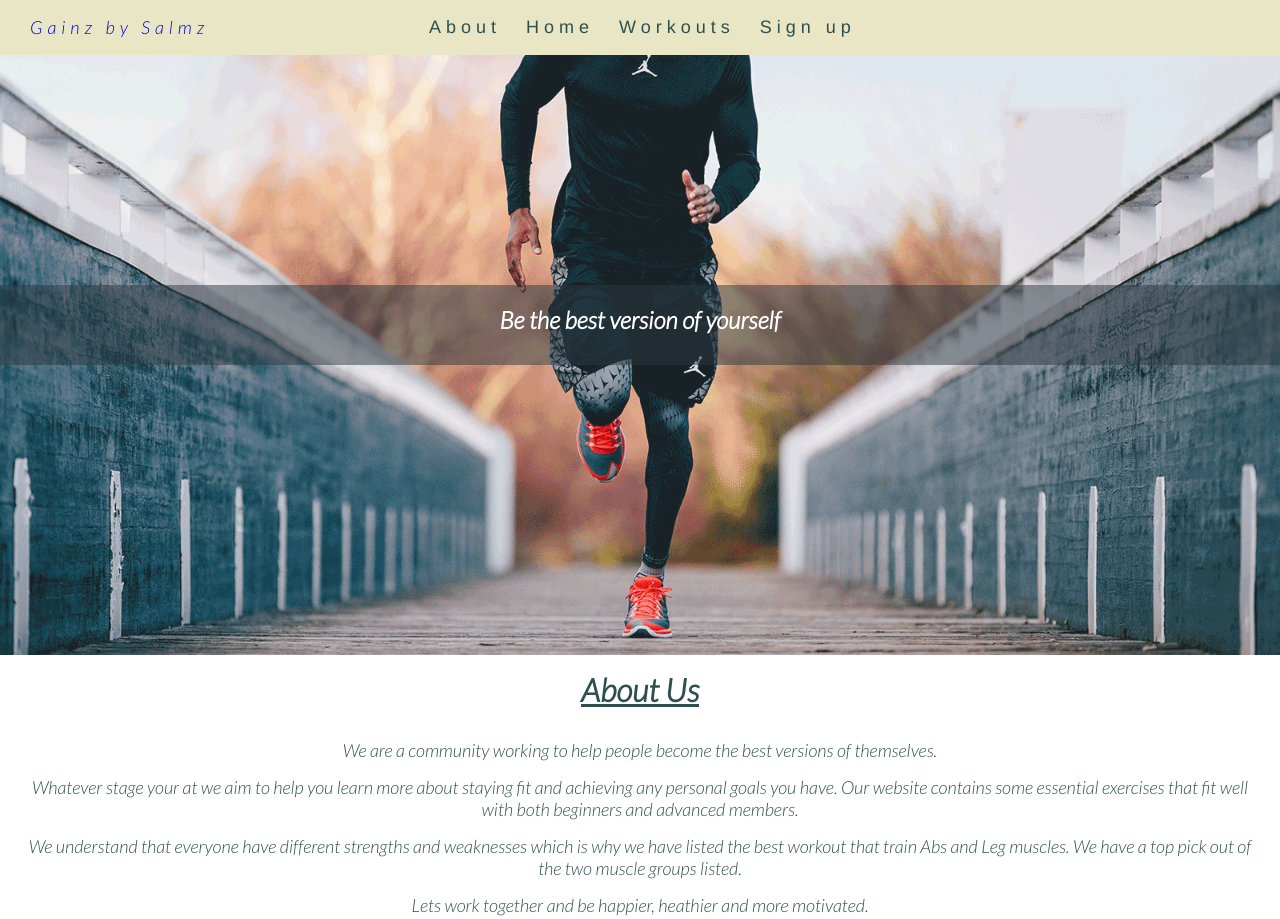
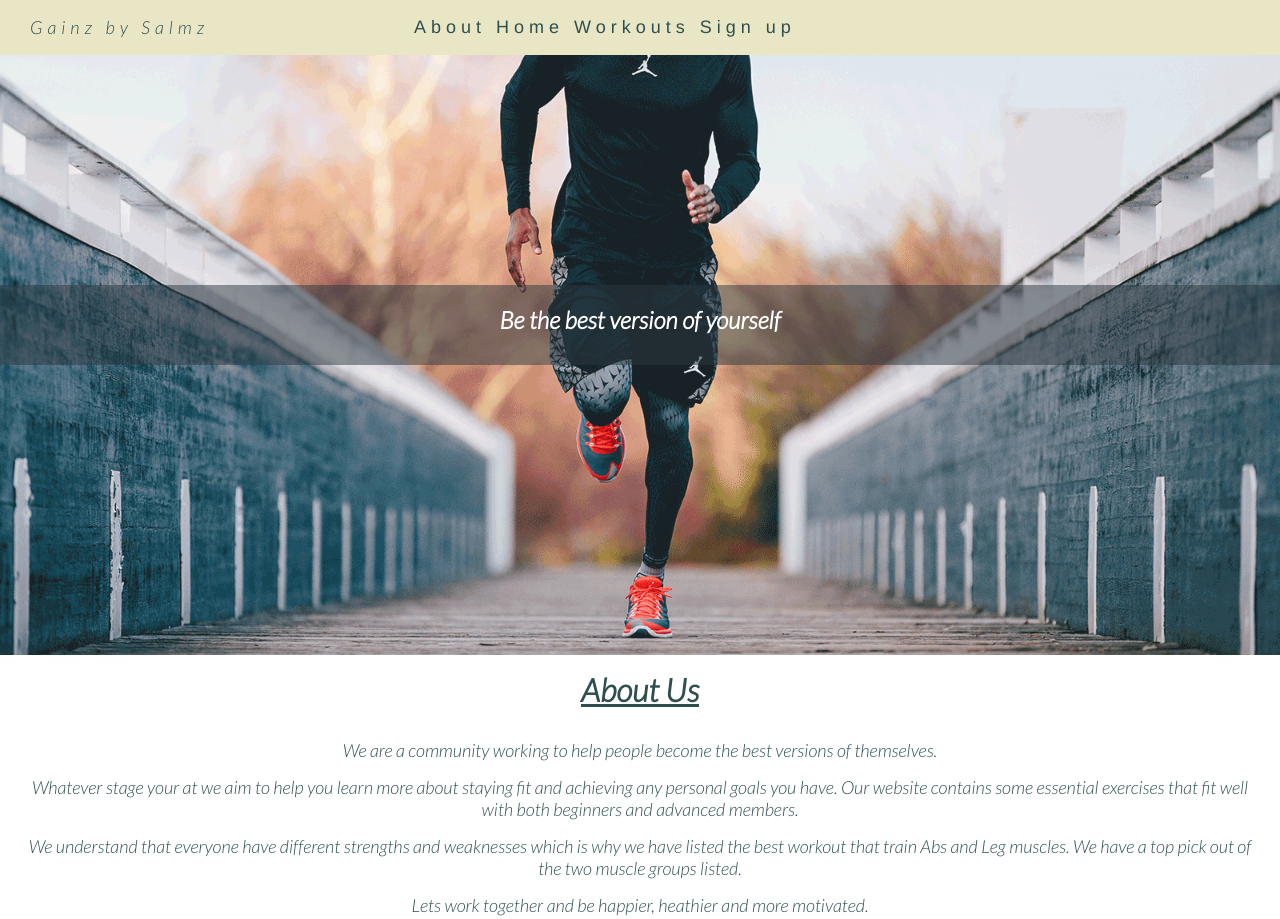
Before and after one commit to salms358/Gainz-By-Salmz, a plain HTML site: page index.html in a window 1280 px wide. Shown: the top 919 px of the page. Drawn offline with Linux system fonts and the light colour scheme.

Commit message:
Add existing project files to git

```diff
--- a/assets/css/style.css
+++ b/assets/css/style.css
@@ -5,12 +5,13 @@
     padding: 0;
     border: none;
     box-sizing: border-box;
+    overflow-x: visible;
 }
 
 body {
     font-family: lato, sans-serif;
     font-weight: 300;
-    color:seagreen;
+    color:rgb(56, 146, 95);
     overflow-x: hidden;
 
 }
@@ -40,6 +41,7 @@ nav {
   text-decoration: none;
   width: 100%;
   height: 60px;
+  color:darkslategray;
 
 }
 #menu {
@@ -132,7 +134,6 @@ a {
     text-align: center;
     margin-top: 30px;
   }
-
 #workout{
   background-color: lightblue;
 }
@@ -227,7 +228,6 @@ h6 {
     display: inline;
     width: auto;
     text-align: left;
-    margin-left: 15px;
   }
   .round-image {
     height: 200px;
@@ -253,12 +253,14 @@ h6 {
   .round-image {
     height: 200px;
     width: 200px;
+    margin-left: -12px;
   }
   .image-holder{
     margin-left: 6%;
   }
   .picture-holder img{
     height: 400px;
+    text-align: center;
   }
   .socials a {
     width: 25%;
--- a/index.html
+++ b/index.html
@@ -19,8 +19,8 @@
             <ol>
               <li><a href="#about-us" id="ab">About</a></li>
               <li><a href="index.html" id="hos">Home</a></li>
-              <li><a href="#Workouts-section" id="works">Workouts</a></li>
-              <li><a href="#stay_in_touch-section" id="signs">Sign up</a></li>
+              <li><a href="#sports" id="works">Workouts</a></li>
+              <li><a href="#form" id="signs">Sign up</a></li>
             </ol>
         </div>
      </nav>
@@ -135,7 +135,7 @@
     <br/>
   </div>
 
-  <div class="form_holder">
+    <div class="form_holder" id="form">
       <form class="sign_up-form" id="barz" method="POST" action="https://formdump.codeinstitute.net/">
         <h1>Sign up</h1>
         <label for="f_name">First Name:</label>
```
Also changed, not shown: 1 other file. Lines whose indentation alone changed are shown as unchanged.
